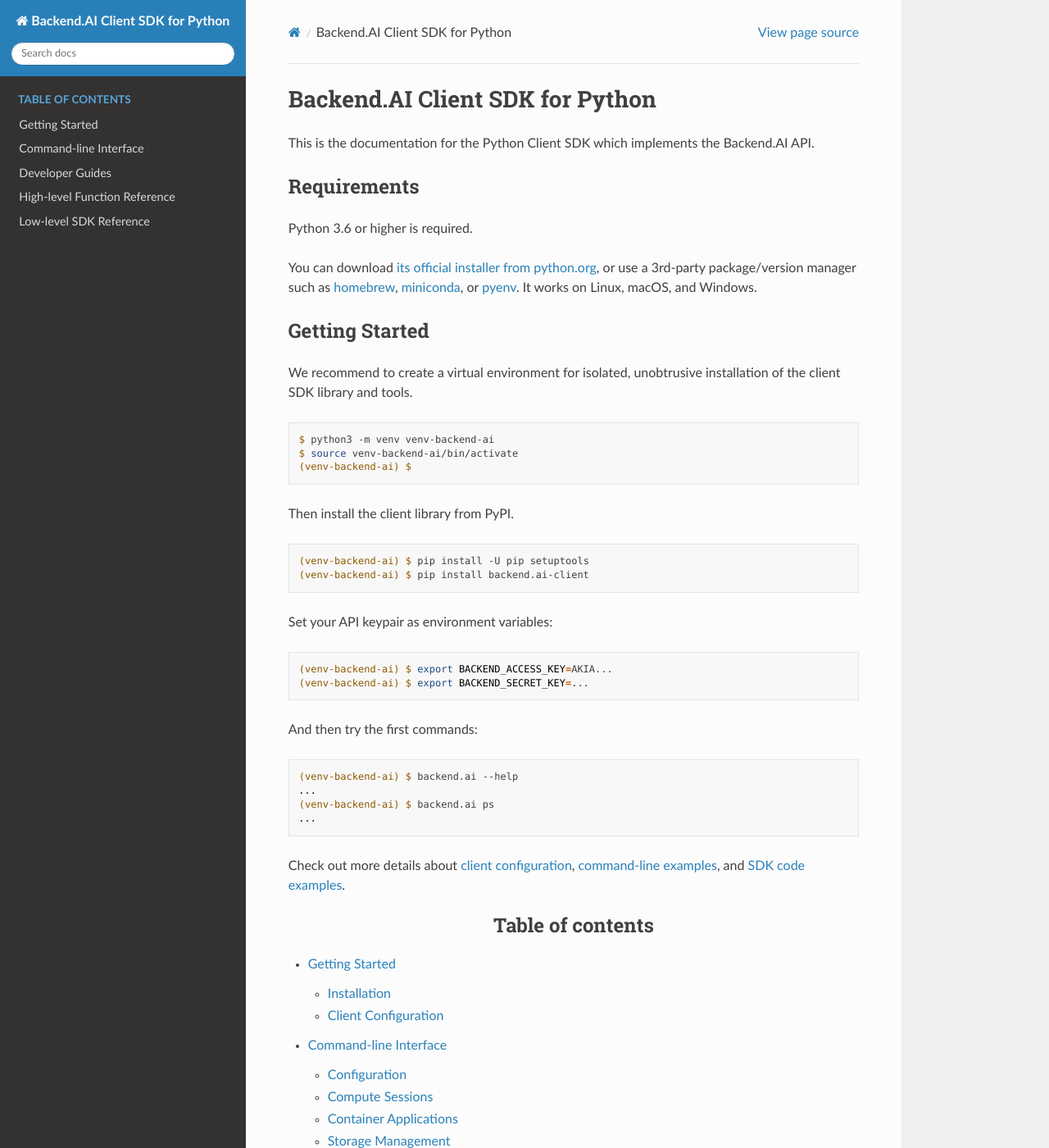
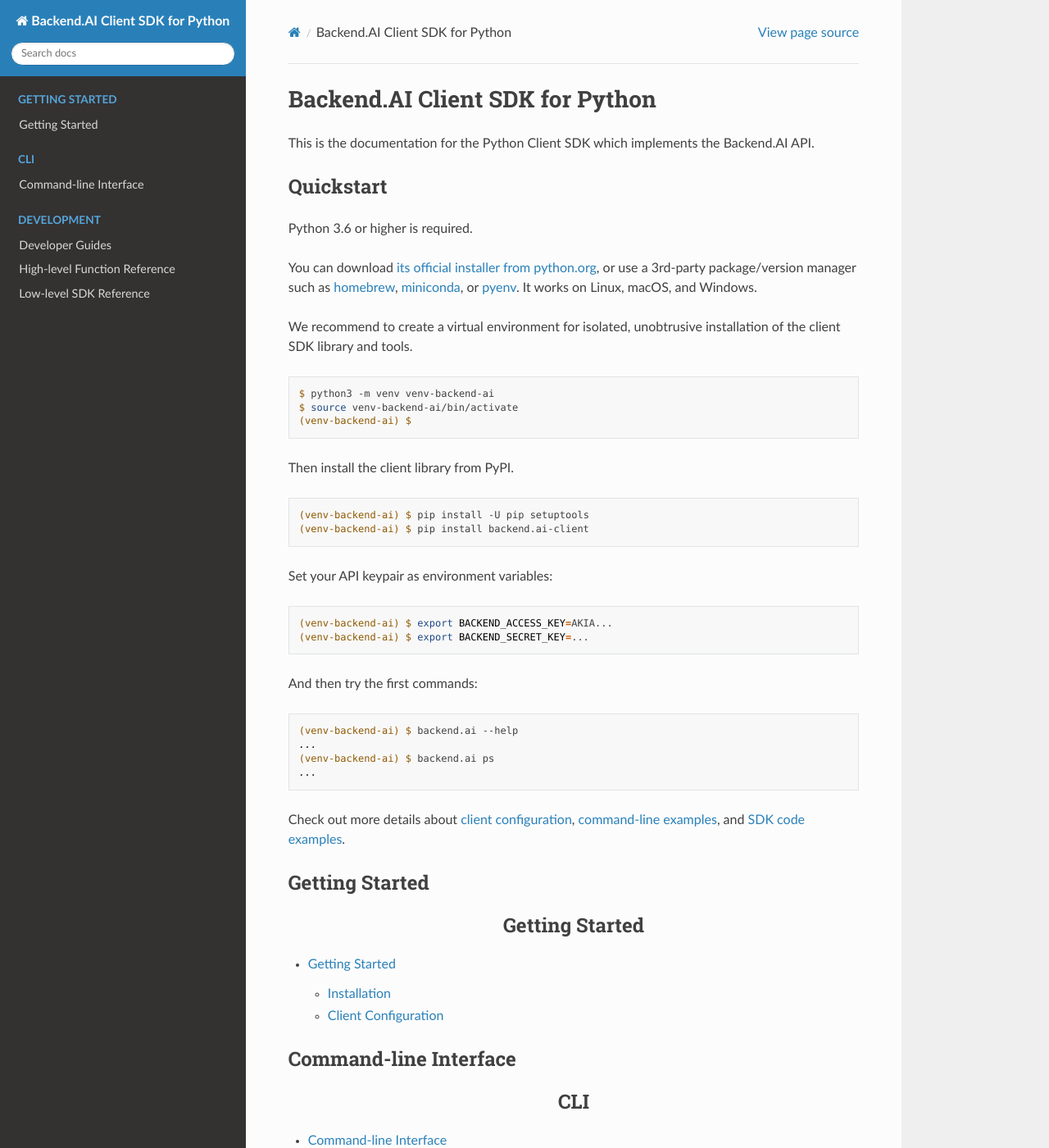
Before and after one commit to lablup/aiotusclient, a Sphinx documentation site: the page built from docs/index.rst, in a window 1280 px wide and 1400 px high. Shown: the whole window at 82% size. Built offline with Sphinx 7.4.7 and the Read the Docs theme 2.0.0, drawn with Linux system fonts in a browser that asks for light colours; some of the changed text lies outside the part shown.

Commit message:
docs: Reorganize chapters

```diff
--- a/docs/index.rst
+++ b/docs/index.rst
@@ -9,8 +9,8 @@
 This is the documentation for the Python Client SDK which implements
 :doc:`the Backend.AI API <backendai:index>`.
 
-Requirements
-------------
+Quickstart
+----------
 
 Python 3.6 or higher is required.
 
@@ -59,13 +55,30 @@
 Check out more details about :doc:`client configuration <gsg/config>`, :doc:`command-line
 examples <cli/index>`, and :doc:`SDK code examples <dev/examples>`.
 
+Getting Started
+---------------
 
 .. toctree::
    :maxdepth: 2
-   :caption: Table of contents
+   :caption: Getting Started
 
    gsg/index
+
+Command-line Interface
+----------------------
+
+.. toctree::
+   :maxdepth: 2
+   :caption: CLI
+
    cli/index
+
+Developer Reference
+-------------------
+.. toctree::
+   :maxdepth: 2
+   :caption: Development
+
    dev/index
    func/index
    lowlevel/index
```
Also changed, not shown: other parts of docs/index.rst (+0 -4 lines).
